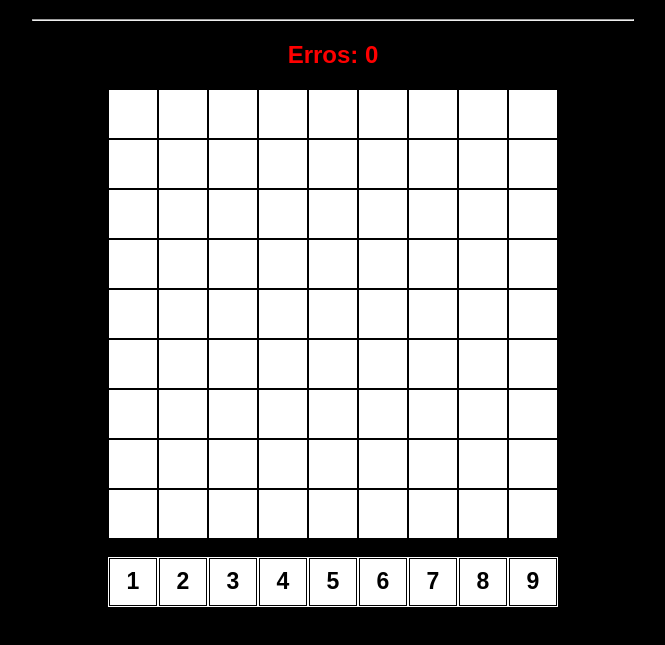
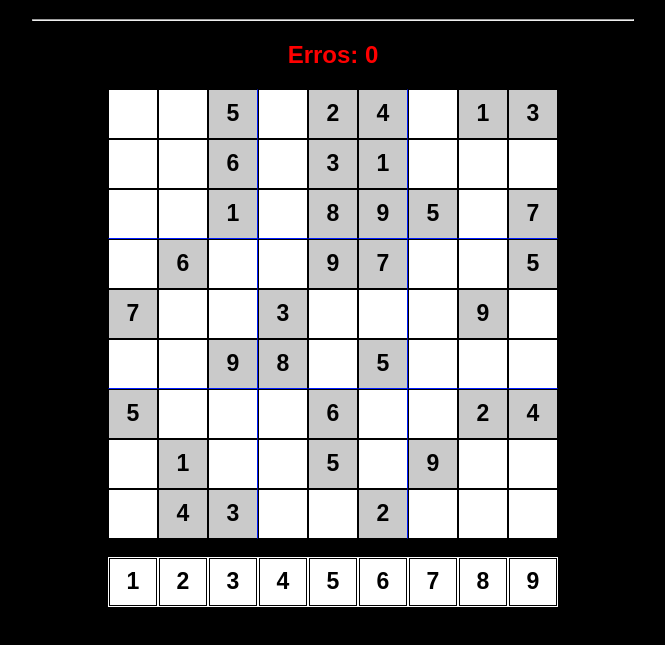
Before and after one commit to Efrals/sudoku, a plain HTML site: page index.html in a window 1280 px wide. Both pictures are taken after a click on the element 440 px from the left and 174 px from the top of the page. Shown: the part 61-706 px from the top of the page, without its empty margins (307-972 px from the left). Drawn offline with Linux system fonts and the light colour scheme; a web font is replaced by a local one.

Commit message:
finalizado

```diff
--- a/script.js
+++ b/script.js
@@ -50,8 +50,18 @@ function setGame() {
     for (let c = 0; c < 9; c++) {
       let tile = document.createElement("div");
       tile.id = r.toString() + "-" + c.toString();
+      if (board[r][c] != "-") {
+        tile.innerText = board[r][c];
+        tile.classList.add("tile-start");
+      }
+      if (r == 2 || r == 5) {
+        tile.classList.add("horizontal-line");
+      }
+      if (c == 2 || c == 5) {
+        tile.classList.add("vertical-line");
+      }
+      tile.addEventListener("click", selectTile);
       tile.classList.add("tile");
-      tile.addEventListener("click", selectTile);
       document.getElementById("board").append(tile);
     }
   }
@@ -69,6 +79,26 @@ function selectNumber() {
 // Seleciona e colore bloco do tabuleiro
 function selectTile() {
   if (numberSelected) {
+    if (this.innerText != "") {
+      return;
+    }
+  }
+  this.innerText = numberSelected.id;
+
+  /*  Divide os números entre os traços para se obter os números e criar
+      uma matriz de números individuais. Porque atualmente são strings.
+      Ex: 0-0 -> [0,0]
+      Ex: 2-5 -> [2,5]
+  */
+  let coords = this.id.split("-");
+  let r = parseInt(coords[0]);
+  let c = parseInt(coords[1]);
+
+  // Verificar solução bate com o bloco selecionado
+  if (solution[r][c] == numberSelected.id) {
     this.innerText = numberSelected.id;
+  } else {
+    errors++;
+    document.getElementById("errors").innerText = `Erros: ${errors}`;
   }
 }
--- a/style.css
+++ b/style.css
@@ -4,10 +4,12 @@ body {
   background-color: black;
 }
 
+/* Título */
 h1 {
   color: rgb(255, 255, 255);
 }
 
+/* Linha de separação */
 hr {
   width: 600px;
 }
@@ -24,7 +26,7 @@ hr {
   margin: 0 auto;
   display: flex;
   flex-wrap: wrap;
-  background-color: white;
+  background-color: rgb(255, 255, 255);
 }
 
 /* Cada Quadradinho */
@@ -64,7 +66,22 @@ hr {
   align-items: center;
 }
 
-/* Númeor da paleta selecionado */
+/* Número da paleta selecionado */
 .number-selected {
   background-color: cyan;
 }
+
+/* Números dados inicialmente */
+.tile-start {
+  background-color: rgb(202, 202, 202);
+}
+
+/* Linha vertical para facilictar a visualização */
+.vertical-line {
+  border-right: 1px solid rgb(0, 26, 255);
+}
+
+/* Linha horizontal para facilictar a visualização */
+.horizontal-line {
+  border-bottom: 1px solid rgb(0, 26, 255);
+}
```
